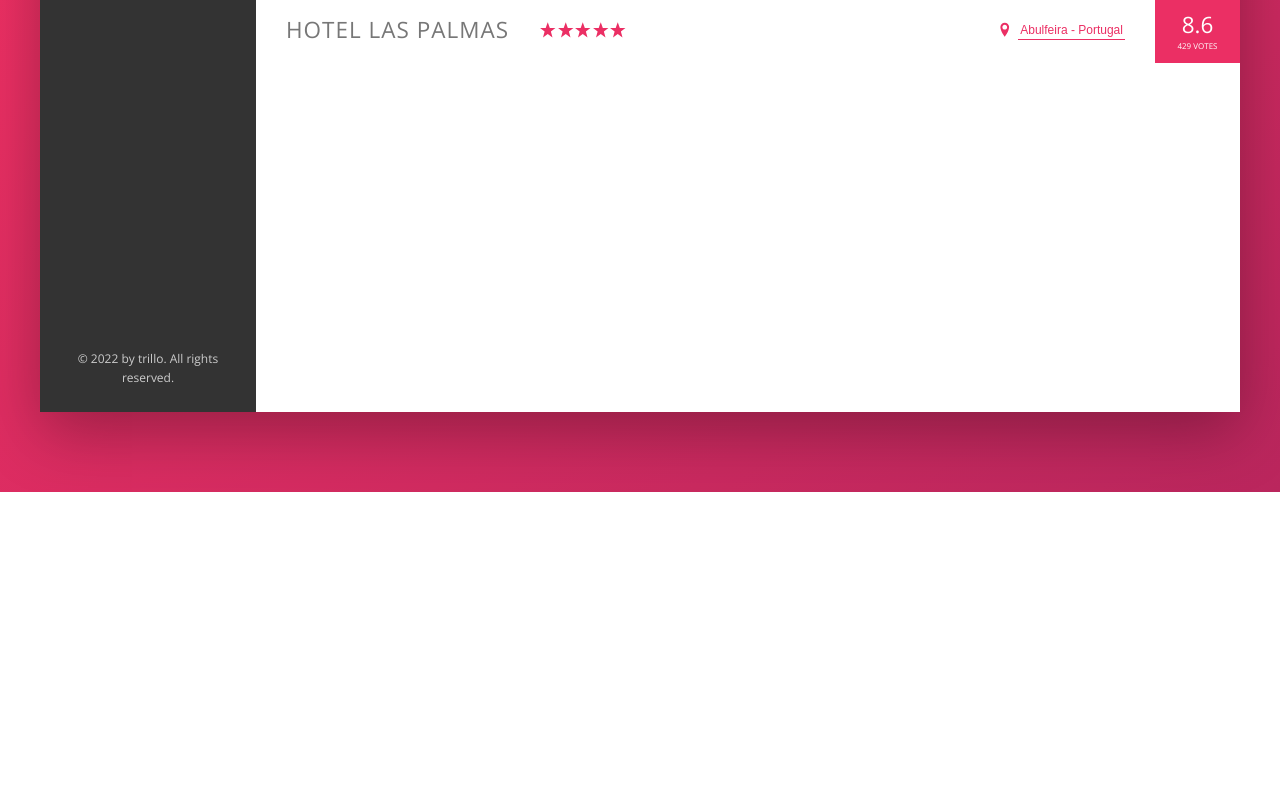
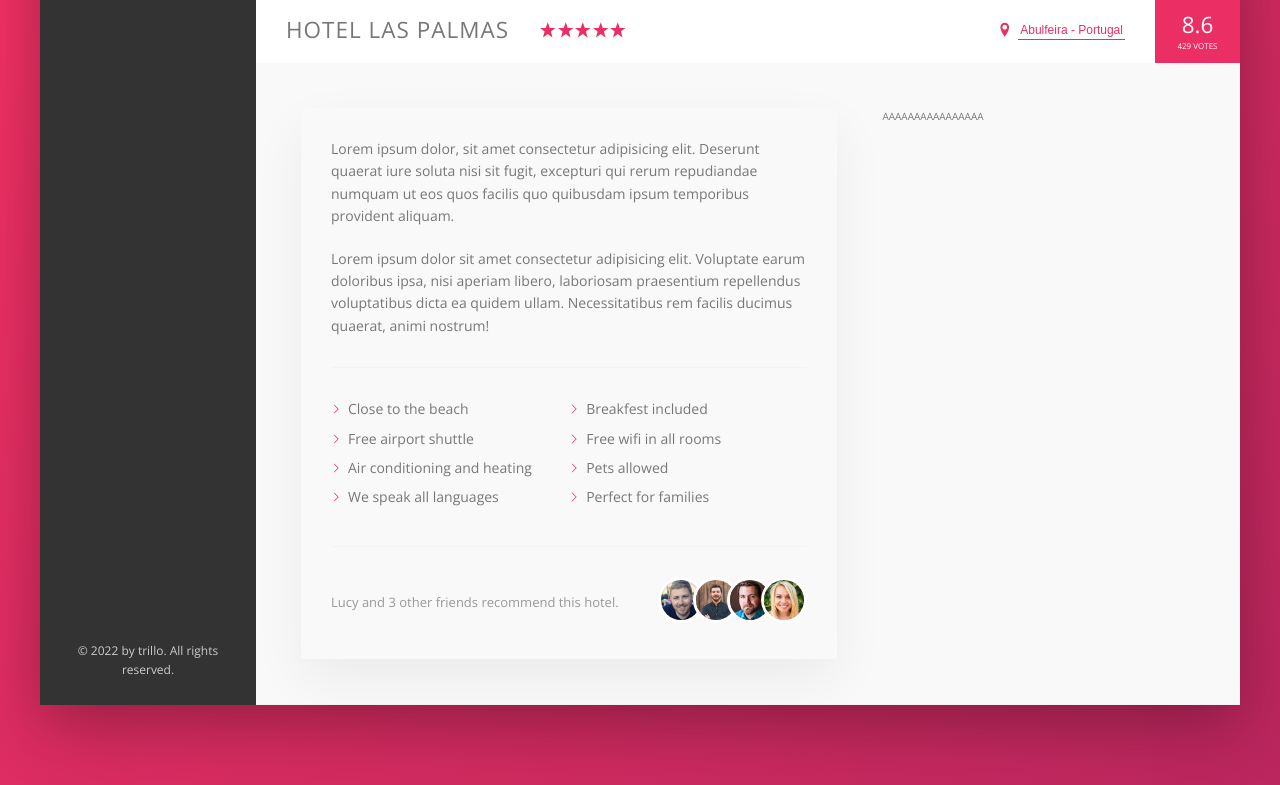
Before and after one commit to TrellixVulnTeam/trillo_4DF7, a website: page index.html in a window 1280 px wide. Shown: the part 538-1323 px from the top of the page. Before the commit the page ends 1030 px from the top, so only its background shows below. Drawn offline with nearby package versions, Linux system fonts and the light colour scheme.

Commit message:
building the description section

```diff
--- a/index.html
+++ b/index.html
@@ -129,6 +129,40 @@
                             <div class="overview__rating-count">429 votes</div>
                         </div>
                     </div>
+
+                    <div class="detail">
+                        <div class="description">
+                            <p class="paragraph">
+                                Lorem ipsum dolor, sit amet consectetur adipisicing elit. Deserunt quaerat iure soluta nisi sit fugit, excepturi qui rerum repudiandae numquam ut eos quos facilis quo quibusdam ipsum temporibus provident aliquam.
+                            </p>
+                            <p class="paragraph">
+                                Lorem ipsum dolor sit amet consectetur adipisicing elit. Voluptate earum doloribus ipsa, nisi aperiam libero, laboriosam praesentium repellendus voluptatibus dicta ea quidem ullam. Necessitatibus rem facilis ducimus quaerat, animi nostrum!
+                            </p>
+
+                            <ul class="list">
+                                <li class="list__item">Close to the beach</li>
+                                <li class="list__item">Breakfest included</li>
+                                <li class="list__item">Free airport shuttle</li>
+                                <li class="list__item">Free wifi in all rooms</li>
+                                <li class="list__item">Air conditioning and heating</li>
+                                <li class="list__item">Pets allowed</li>
+                                <li class="list__item">We speak all languages</li>
+                                <li class="list__item">Perfect for families</li>
+                            </ul>
+                            <div class="recommend">
+                                <p class="recommend__count">
+                                    Lucy and 3 other friends recommend this hotel.
+                                </p>
+                                <div class="recommend__friends">
+                                    <img src="img/user-3.jpg" alt="" class="recommend__photo">
+                                    <img src="img/user-4.jpg" alt="" class="recommend__photo">
+                                    <img src="img/user-5.jpg" alt="" class="recommend__photo">
+                                    <img src="img/user-6.jpg" alt="" class="recommend__photo">
+                                </div>
+                            </div>
+                        </div>
+                        <div class="user-reviews">AAAAAAAAAAAAAAAA</div>
+                    </div>
                 </main>
             </div>
         </div>
--- a/sass/_components.scss
+++ b/sass/_components.scss
@@ -276,3 +276,63 @@
         box-shadow: none;
     }
 }
+
+.paragraph:not(:last-of-type){
+    margin-bottom: 2rem;
+}
+
+.list{
+    list-style: none;
+    padding: 3rem 0;
+    margin: 3rem 0;
+    border-top:  1px solid $color-grey-light-2;
+    border-bottom:  1px solid $color-grey-light-2;
+
+    display: flex;
+    flex-wrap: wrap;
+
+    &__item{
+        flex: 0 0 50%;
+        margin-bottom: .7rem;
+    }
+
+    &__item::before{
+        content: "";
+        display: inline-block;
+        height: 1rem;
+        width: 1rem;
+        margin-right: .7rem;
+
+        // background-image: url("../img/chevron-thin-right.svg");
+        // background-size: cover;
+
+        background-color: $color-primary;
+        -webkit-mask-image: url("../img/chevron-thin-right.svg");
+        -webkit-mask-size: cover;
+        mask-image: url("../img/chevron-thin-right.svg");
+        mask-size: cover;
+    }
+}
+
+.recommend{
+    font-size: 1.3rem;
+    color: $color-grey-dark-3;
+    display: flex;
+    align-items: center;
+
+    &__count{
+        margin-right: auto;
+    }
+
+    &__photo{
+        box-sizing: content-box;
+        width: 4rem;
+        height: 4rem;
+        border-radius: 50%;
+        border: 3px solid white;
+
+        &:not(:last-child){
+            margin-right: -1.5rem;
+        }
+    }
+}
--- a/sass/_layout.scss
+++ b/sass/_layout.scss
@@ -31,5 +31,23 @@
 .hotel-view{
     background-color: #fff;
     flex: 1;
-    height: 80rem;
 }
+
+.detail{
+    display: flex;
+    padding: 4.5rem;
+    background-color: $color-grey-light-1;
+    border-bottom: 1px solid $color-grey-light-2;
+}
+
+.description{
+    flex: 0 0 60%;
+    margin-right: 4.5rem;
+    box-shadow: 0 2rem 5rem rgba(0, 0, 0, .06);
+    padding: 3rem;
+    font-size: 1.4rem;
+}
+
+.user-reviews{
+    flex: 1;
+}
```
Also changed, not shown: css/style.css.
